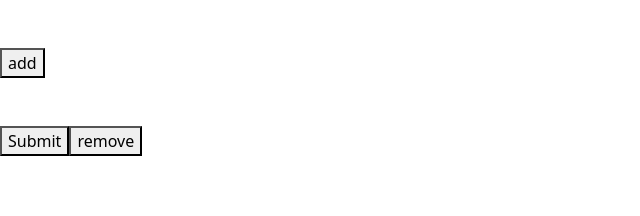
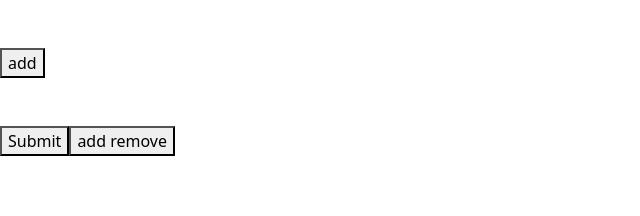
Before and after one commit to ramusurla/new-lakshman, an Angular app: page /multi in a window 1280 px wide. Shown: the top 216 px of the page, without its empty margins (0-640 px from the left). Built offline with nearby package versions, Linux system fonts and the light colour scheme.

Commit message:
done lakshman

```diff
--- a/src/app/components/multi-array/multi-array.component.html
+++ b/src/app/components/multi-array/multi-array.component.html
@@ -25,7 +25,7 @@
 
         <p>
             <button type="submit">Submit</button>
-            <button>remove</button>
+            <button> add remove</button>
         </p>
     </form>
 </section>
```
